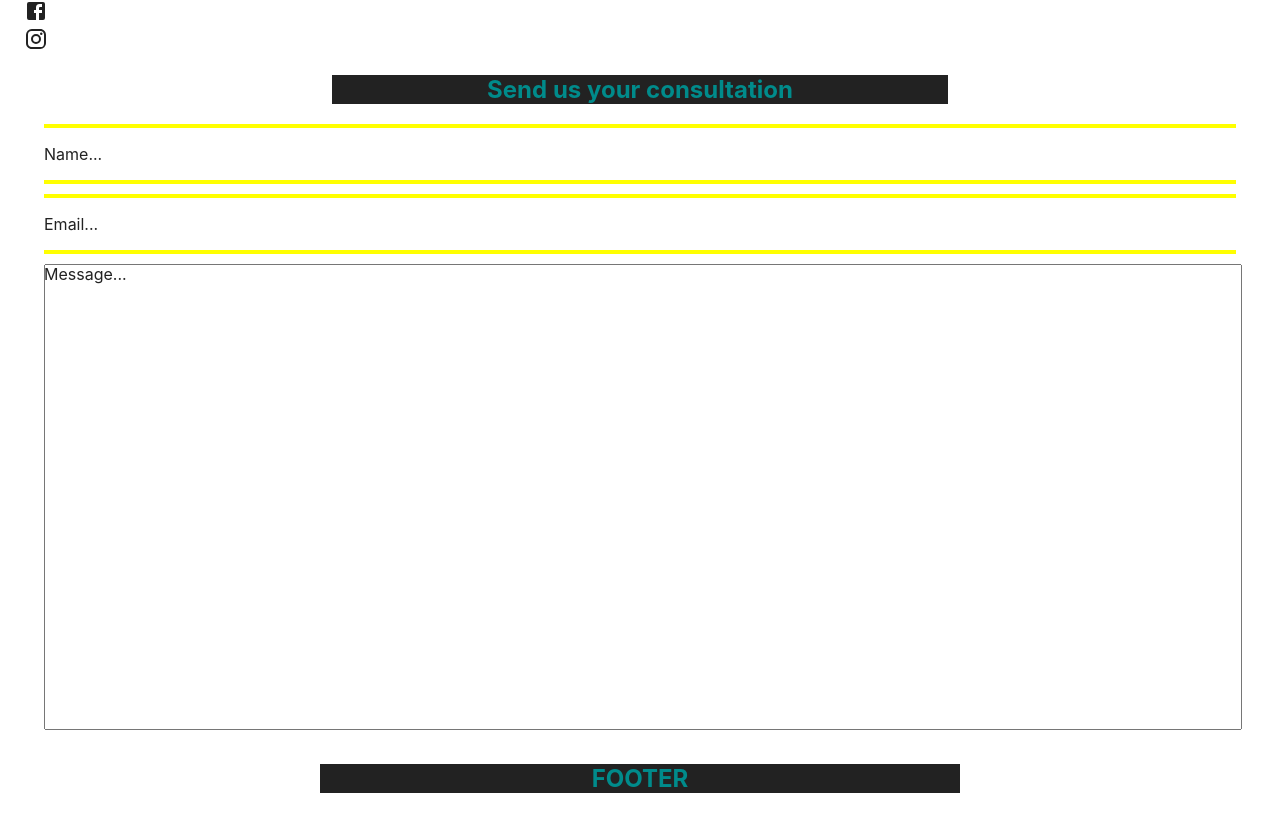
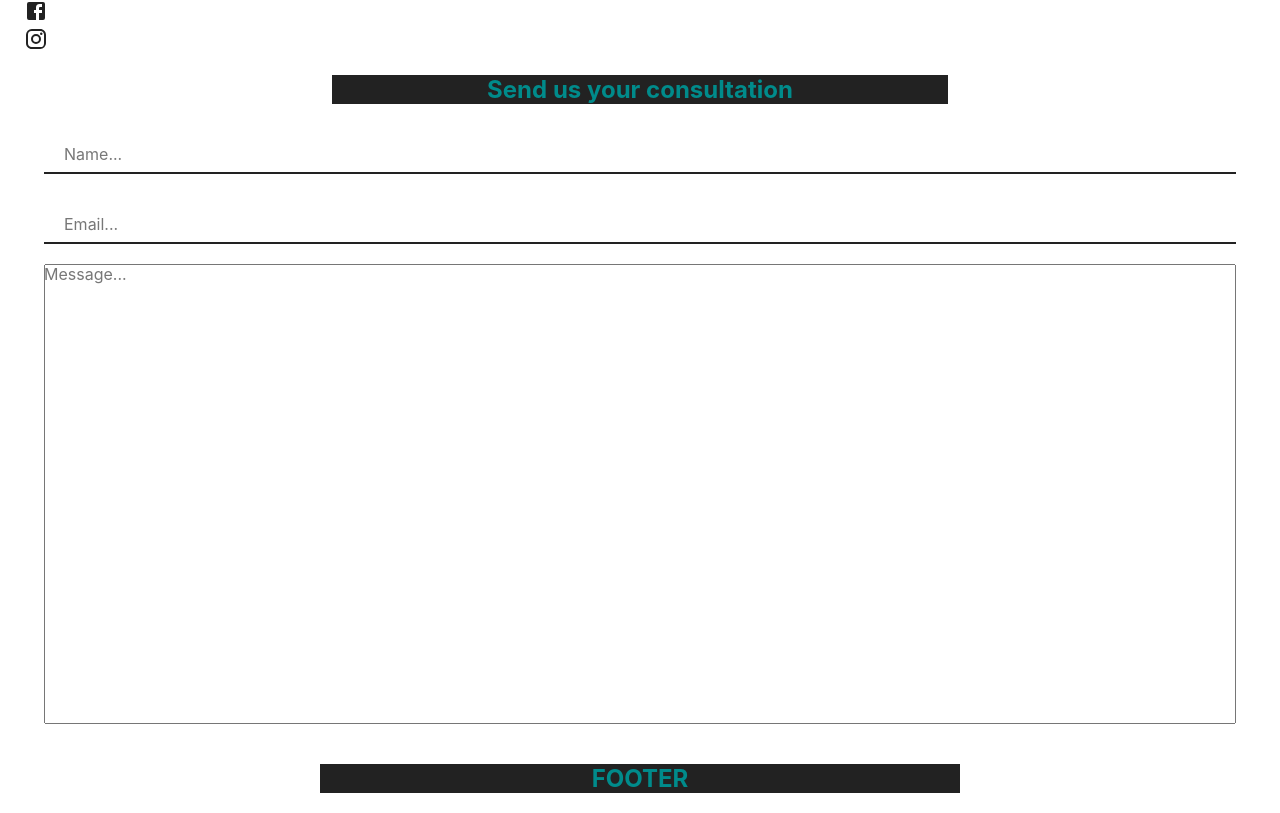
Before and after one commit to Patricio-Fernandez-Ionadi/ReactApp---BarberMusic, a React (Create React App) app: page / in a window 1280 px wide. Shown: the part 3338-4151 px from the top of the page. Built offline with nearby package versions, Linux system fonts and the light colour scheme.

Commit message:
estilios del form}

```diff
--- a/package.json
+++ b/package.json
@@ -12,6 +12,7 @@
     "react-dom": "^17.0.1",
     "react-router-dom": "^5.2.0",
     "react-scripts": "4.0.1",
+    "shortid": "^2.2.16",
     "web-vitals": "^0.2.4"
   },
   "scripts": {
--- a/src/components/ForPagesCarousel/Carousel.jsx
+++ b/src/components/ForPagesCarousel/Carousel.jsx
@@ -1,5 +1,6 @@
 import React, { useEffect, useState } from "react"
 import { makeStyles } from "@material-ui/core"
+import { generate as id } from "shortid"
 
 const useStyles = makeStyles((theme) => ({
 	mainContainer: {
@@ -62,7 +63,7 @@ export default function Carousel({ images, expectedprops }) {
 			<div className={classes.imgContainer}>
 				{imgSlider.map((each) => (
 					<div
-						key={each}
+						key={id()}
 						className={classes.eachImage}
 						style={{ backgroundImage: `url(${each})` }}
 					></div>
--- a/src/components/ForPagesForm/Form.jsx
+++ b/src/components/ForPagesForm/Form.jsx
@@ -1,7 +1,7 @@
-import React from 'react'
-import {makeStyles} from '@material-ui/core'
-const useStyles = makeStyles(theme => ({
-	formComponent:{
+import React, { useState } from "react"
+import { makeStyles } from "@material-ui/core"
+const useStyles = makeStyles((theme) => ({
+	formComponent: {
 		display: "flex",
 		flexDirection: "column",
 		height: "80vh",
@@ -10,64 +10,115 @@ const useStyles = makeStyles(theme => ({
 		boxSizing: "border-box",
 		justifyContent: "space-around",
 	},
-	inputsContainer:{
+	inputsContainer: {
 		height: "60px",
 		display: "flex",
 		justifyContent: "center",
 		flexDirection: "column",
-		backgroundColor: "yellow",
 		position: "relative",
 		marginBottom: "10px",
-		"&$after":{
-			content: "",
-			width :"100%",
-			height: "10px",
-			backgroundColor: "red",
-			zIndex:"20",
-		}
+		"&::before": {
+			content: '""',
+			display: "block",
+			width: "100%",
+			height: "2px",
+			backgroundColor: "#222",
+			zIndex: "20",
+			position: "absolute",
+			bottom: "10px",
+			left: 0,
 		},
-	inputLabel:{
+	},
+	inputLabel: {
 		height: "50px",
 		position: "absolute",
-		lineHeight: "50px"
+		left: "20px",
+		lineHeight: "50px",
+		color: "#777",
 	},
-	inputInput:{
+	inputInput: {
 		height: "50px",
 		border: "none",
+		paddingLeft: "20px",
+		fontSize: "1.2em",
+		color: "#222",
+		outline: "none",
 	},
-	textAreaContainer:{
+	textAreaContainer: {
 		flex: 1,
 		position: "relative",
 	},
-	textAreaLabel:{
-		position: "absolute"
+	textAreaLabel: {
+		position: "absolute",
+		color: "#777",
 	},
-	textAreaInput:{
+	textAreaInput: {
 		resize: "none",
 		width: "100%",
-		height: "100%"
-	}
+		height: "100%",
+		outline: "none",
+		paddingLeft: "20px",
+		boxSizing: "border-box",
+		fontSize: "1.2em",
+		color: "#222",
+		fontFamily:
+			"-apple-system, BlinkMacSystemFont, 'Segoe UI', Roboto, Oxygen, Ubuntu, Cantarell, 'Open Sans', 'Helvetica Neue', sans-serif",
+	},
 }))
 
 export default function Form() {
 	const classes = useStyles()
+	const [name, setName] = useState("")
+	const [email, setEmail] = useState("")
+	const [message, setMessage] = useState("")
+
+	const handleChange = (e) => {
+		if (e.target.name === "email") setEmail(e.target.value)
+		if (e.target.name === "name") setName(e.target.value)
+		if (e.target.name === "query") setMessage(e.target.value)
+	}
+
 	return (
 		<>
 			<h2>Send us your consultation</h2>
 			<form className={classes.formComponent}>
 				<div className={classes.inputsContainer}>
-						<label className={classes.inputLabel} htmlFor='name'>Name...</label>
-						<input className={classes.inputInput} type='text'  />
+					{name === "" ? (
+						<label className={classes.inputLabel} htmlFor='name'>
+							Name...
+						</label>
+					) : null}
+					<input
+						onChange={handleChange}
+						className={classes.inputInput}
+						type='text'
+						name='name'
+					/>
 				</div>
 
 				<div className={classes.inputsContainer}>
-						<label className={classes.inputLabel} htmlFor='email'>Email...</label>
-						<input className={classes.inputInput} type='email'  />
+					{email === "" ? (
+						<label className={classes.inputLabel} htmlFor='email'>
+							Email...
+						</label>
+					) : null}
+					<input
+						onChange={handleChange}
+						className={classes.inputInput}
+						type='email'
+						name='email'
+					/>
 				</div>
 
 				<div className={classes.textAreaContainer}>
-						<label className={classes.textAreaLabel} htmlFor="query">Message...</label>
-						<textarea className={classes.textAreaInput}
+					{message === "" ? (
+						<label className={classes.textAreaLabel} htmlFor='query'>
+							Message...
+						</label>
+					) : null}
+					<textarea
+						onChange={handleChange}
+						className={classes.textAreaInput}
 						name='query'
 						id='query'
 					/>
--- a/src/components/ForPagesMasonryGallery/MasonryGallery.jsx
+++ b/src/components/ForPagesMasonryGallery/MasonryGallery.jsx
@@ -1,7 +1,8 @@
-import React, {createElement, useRef, useState} from 'react'
+import React from "react"
 import { makeStyles } from "@material-ui/core"
+import { generate as id } from "shortid"
+
 const useStyles = makeStyles((theme) => ({
-
 	masonryLayout: {
 		width: "1200px",
 		maxWidth: "100%",
@@ -9,21 +10,21 @@ const useStyles = makeStyles((theme) => ({
 		columns: 1,
 		padding: "5px",
 		columnGap: "5px",
-		[theme.breakpoints.up('sm')]:{
-			columns: 2
+		[theme.breakpoints.up("sm")]: {
+			columns: 2,
 		},
-		[theme.breakpoints.up('md')]:{
-			columns: 4
+		[theme.breakpoints.up("md")]: {
+			columns: 4,
 		},
-		[theme.breakpoints.up('lg')]:{
-			columns: 5
-		}
+		[theme.breakpoints.up("lg")]: {
+			columns: 5,
+		},
 	},
-	masonryBox:{
+	masonryBox: {
 		width: "100%",
 		margin: "0 0 5px",
 		overflow: "hidden",
-		breakInside: "avoid"
+		breakInside: "avoid",
 	},
 	eachImage: {
 		maxWidth: "100%",
@@ -48,17 +49,11 @@ export default function MasonryGallery({ images, expectedprops }) {
 
 	return (
 		<div className={classes.masonryLayout}>
-				{imagesToUse.map((each) => (
-					<div className={classes.masonryBox}>
-						<img
-							key={each}
-							alt='GalleryPicture'
-							className={classes.eachImage}
-							src={each}
-						/>
-					</div>
-
-				))}
+			{imagesToUse.map((each) => (
+				<div key={id()} className={classes.masonryBox}>
+					<img alt='GalleryPicture' className={classes.eachImage} src={each} />
+				</div>
+			))}
 		</div>
 	)
 }
--- a/src/pages/Home.jsx
+++ b/src/pages/Home.jsx
@@ -4,7 +4,7 @@ import { Link } from "react-router-dom"
 import Hero from "../components/ForPagesHero/Hero"
 import Carousel from "../components/ForPagesCarousel/Carousel"
 import MasonryGallery from "../components/ForPagesMasonryGallery/MasonryGallery"
-import Form from '../components/ForPagesForm/Form'
+import Form from "../components/ForPagesForm/Form"
 // Styles
 import FacebookIcon from "@material-ui/icons/Facebook"
 import InstagramIcon from "@material-ui/icons/Instagram"
@@ -119,7 +119,6 @@ export default function Home() {
 						images={[
 							"/assets/images/gallery1.jpg",
 							"/assets/images/gallery2.jpg",
-							"/assets/images/gallery1.jpg",
 							"/assets/images/gallery3.jpg",
 							"/assets/images/gallery4.jpg",
 							"/assets/images/gallery5.jpg",
@@ -174,8 +173,6 @@ export default function Home() {
 				<section className={classes.sectionContainer}>
 					<Form />
 				</section>
-
-
 			</Container>
 
 			<section className={classes.sectionContainer}>
```
Also changed, not shown: 1 other file (tests, documents, lock files or other folders). Lines whose indentation alone changed are shown as unchanged.
